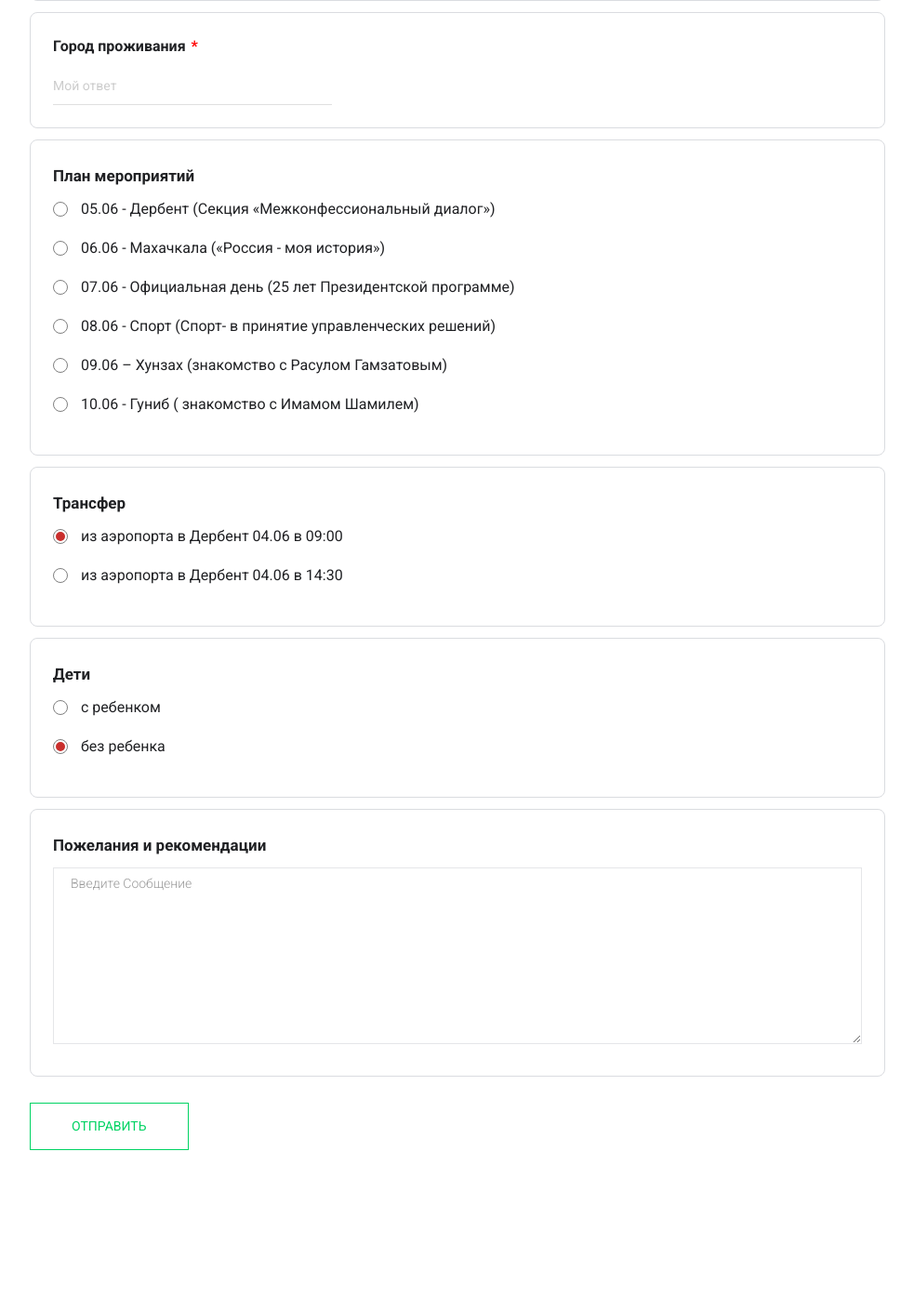
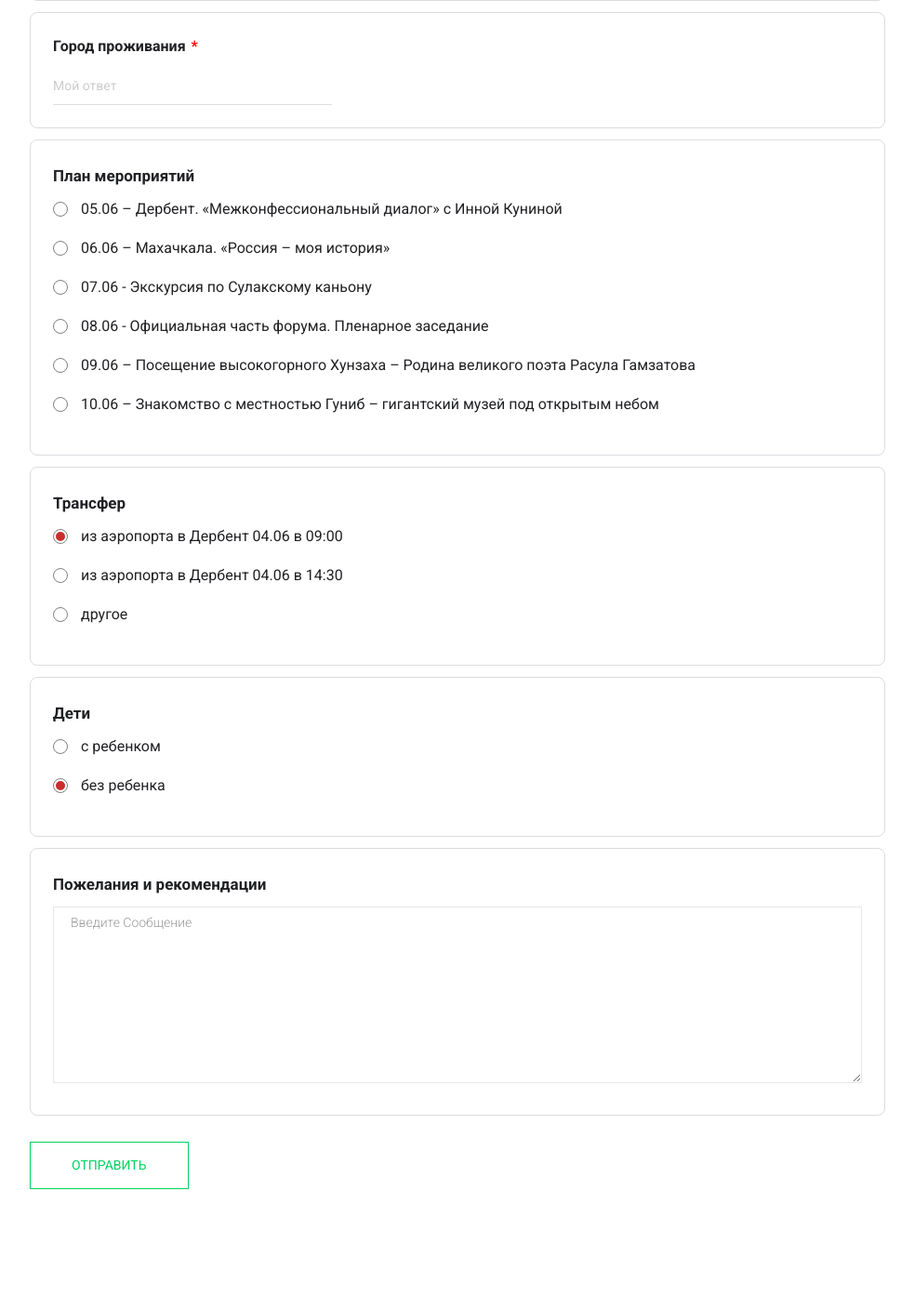
Before and after one commit to kama-kmw/-, a PHP site: page /registration.php in a window 1280 px wide. Shown: the part 1058-2467 px from the top of the page at 93% size, without its empty margins (53-1036 px from the left). Before the commit the page ends 2295 px from the top, so only its background shows below. Run offline with PHP 8.4, Linux system fonts and the light colour scheme.

Commit message:
правки формы

```diff
--- a/js/radio-btn.js
+++ b/js/radio-btn.js
@@ -12,3 +12,19 @@ addEventListener('click', () => {
     formChildrenContainer.style.display = 'none';
   }
 });
+
+
+const btn_transfer_other = document.querySelector(
+  '.transfer-other'
+);
+const form_transfer_other = document.getElementById(
+  'js-form_transfer_other'
+);
+
+addEventListener('click', () => {
+  if (btn_transfer_other.checked) {
+    form_transfer_other.style.display = 'block';
+  } else {
+    form_transfer_other.style.display = 'none';
+  }
+});
--- a/mailing.php
+++ b/mailing2.php
@@ -1,4 +1,6 @@
 <?php
+
+mail('surha_dag@mail.ru', 'Предварительная регистрация с сайта Форум Кавказ.', '$message');
 
 $data = $_POST;
 $mail = $data['email'];
@@ -8,6 +10,7 @@ $customer = $data['customer'];
 $city = $data['city'];
 $plan = $data['plan'];
 $transfer = $data['transfer'];
+$transfer_other = $data['transfer_other'];
 $children = $data['children'];
 $children_count = $data['children_count'];
 $feedback = $data['feedback'];
@@ -26,6 +29,7 @@ if($plan) {
 
 $message .= '
 Трансфер - '.$transfer.'
+Свой трансфер - '.$transfer_other.'
 Дети - '.$children.'
 Количество детей - '.$children_count.'
 Пожелания - '.$feedback;
@@ -33,6 +37,7 @@ $message .= '
 // Отправляем если кнопка нажата
 if(isset($data['submit'])) {
   mail('surha_dag@mail.ru', 'Предварительная регистрация с сайта Форум Кавказ.', $message);
+  // echo $message;
   mail('avpp.rd@gmail.com', 'Предварительная регистрация с сайта Форум Кавказ.', $message);
 }
 header('Location: http://форум-кавказ.рф/registration.php');
--- a/registration.php
+++ b/registration.php
@@ -28,7 +28,7 @@ include 'includes/head.php';
           <h2 class="contact-title">Предварительная регистрация</h2>
         </div>
         <div class="col-lg-10">
-          <form class="form-contact contact_form" action="mailing.php" method="post" id="contactForm" novalidate="novalidate">
+          <form class="form-contact contact_form" action="mailing3.php" method="post" id="contactForm" novalidate="novalidate">
             <div class="row">
               <div class="col-lg-12 col-md-8">
 
@@ -82,8 +82,8 @@ include 'includes/head.php';
                   <div class="switch-wrap d-flex align-items-center">
                     <div class="form-block__radio">
                       <label class="form-control__label">
-                        <input class="form__real-radio" type="checkbox" name="plan[]" value="05.06 - Дербент (Секция «Межконфессиональный диалог»)" />
-                        05.06 - Дербент (Секция «Межконфессиональный диалог»)
+                        <input class="form__real-radio" type="checkbox" name="plan[]" value="05.06 – Дербент. «Межконфессиональный диалог» с Инной Куниной" />
+                        05.06 – Дербент. «Межконфессиональный диалог» с Инной Куниной
 
                         <span class="form__gustom-radio"></span>
                       </label>
@@ -92,8 +92,8 @@ include 'includes/head.php';
                   <div class="switch-wrap d-flex align-items-center">
                     <div class="form-block__radio">
                       <label class="form-control__label">
-                        <input class="form__real-radio" type="checkbox" name="plan[]" value="06.06 - Махачкала («Россия - моя история»)" />
-                        06.06 - Махачкала («Россия - моя история»)
+                        <input class="form__real-radio" type="checkbox" name="plan[]" value="06.06 – Махачкала. «Россия – моя история»" />
+                        06.06 – Махачкала. «Россия – моя история»
 
                         <span class="form__gustom-radio"></span>
                       </label>
@@ -102,8 +102,8 @@ include 'includes/head.php';
                   <div class="switch-wrap d-flex align-items-center">
                     <div class="form-block__radio">
                       <label class="form-control__label">
-                        <input class="form__real-radio" type="checkbox" name="plan[]" value="07.06 - Официальная день (25 лет Президентской программе)" />
-                        07.06 - Официальная день (25 лет Президентской программе)
+                        <input class="form__real-radio" type="checkbox" name="plan[]" value="07.06 - Экскурсия по Сулакскому каньону" />
+                        07.06 - Экскурсия по Сулакскому каньону
 
                         <span class="form__gustom-radio"></span>
                       </label>
@@ -112,8 +112,8 @@ include 'includes/head.php';
                   <div class="switch-wrap d-flex align-items-center">
                     <div class="form-block__radio">
                       <label class="form-control__label">
-                        <input class="form__real-radio" type="checkbox" name="plan[]" value="08.06 - Спорт (Спорт- в принятие управленческих решений)" />
-                        08.06 - Спорт (Спорт- в принятие управленческих решений)
+                        <input class="form__real-radio" type="checkbox" name="plan[]" value="08.06 - Официальная часть форума. Пленарное заседание" />
+                        08.06 - Официальная часть форума. Пленарное заседание
 
                         <span class="form__gustom-radio"></span>
                       </label>
@@ -122,8 +122,8 @@ include 'includes/head.php';
                   <div class="switch-wrap d-flex align-items-center">
                     <div class="form-block__radio">
                       <label class="form-control__label">
-                        <input class="form__real-radio" type="checkbox" name="plan[]" value="09.06 – Хунзах (знакомство с Расулом Гамзатовым)" />
-                        09.06 – Хунзах (знакомство с Расулом Гамзатовым)
+                        <input class="form__real-radio" type="checkbox" name="plan[]" value="09.06 – Посещение высокогорного Хунзаха – Родина великого поэта Расула Гамзатова" />
+                        09.06 – Посещение высокогорного Хунзаха – Родина великого поэта Расула Гамзатова
 
                         <span class="form__gustom-radio"></span>
                       </label>
@@ -142,8 +142,8 @@ include 'includes/head.php';
                   <div class="switch-wrap d-flex align-items-center">
                     <div class="form-block__radio">
                       <label class="form-control__label">
-                        <input class="form__real-radio" type="checkbox" name="plan[]" value="10.06 - Гуниб ( знакомство с Имамом Шамилем)" />
-                        10.06 - Гуниб ( знакомство с Имамом Шамилем)
+                        <input class="form__real-radio" type="checkbox" name="plan[]" value="10.06 – Знакомство с местностью Гуниб – гигантский музей под открытым небом" />
+                        10.06 – Знакомство с местностью Гуниб – гигантский музей под открытым небом
 
                         <span class="form__gustom-radio"></span>
                       </label>
@@ -172,6 +172,22 @@ include 'includes/head.php';
                       из аэропорта в Дербент 04.06 в 14:30
                       <span class="form__gustom-radio"></span>
                     </label>
+                  </div>
+
+                  <div class="switch-wrap d-flex align-items-center">
+                    <label class="form-control__label">
+                      <input class="form__real-radio transfer-other" type="radio" name="transfer" value="другое" id="default-radio" />
+                      другое
+                      <span class="form__gustom-radio"></span>
+                    </label>
+                  </div>
+                  <div class="form-control__pickup-wrapper" id="js-form_transfer_other">
+                    <div class="form-control__pickup form-control__pickup-adress">
+                      <div class="mt-10 form-item-wrap">
+                        <label for="formName" class="form__subtitle">Укажите свой трансфер<span>*</span></label>
+                        <input type="text" name="transfer_other" placeholder="Мой ответ" onfocus="this.placeholder = ''" onblur="this.placeholder = 'Мой ответ'" required class="single-input" id="formName" />
+                      </div>
+                    </div>
                   </div>
                 </div>
 
```
Also changed, not shown: mailing3.php (added, +41 -0 lines).
